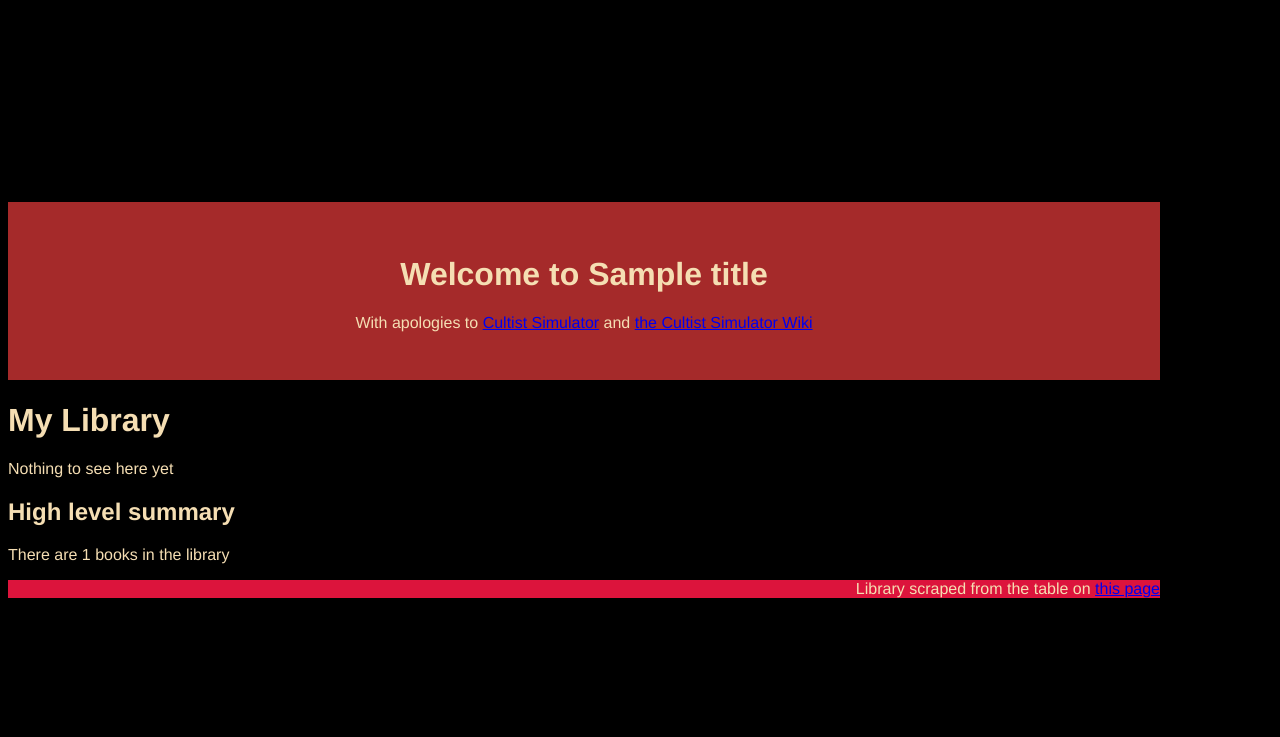
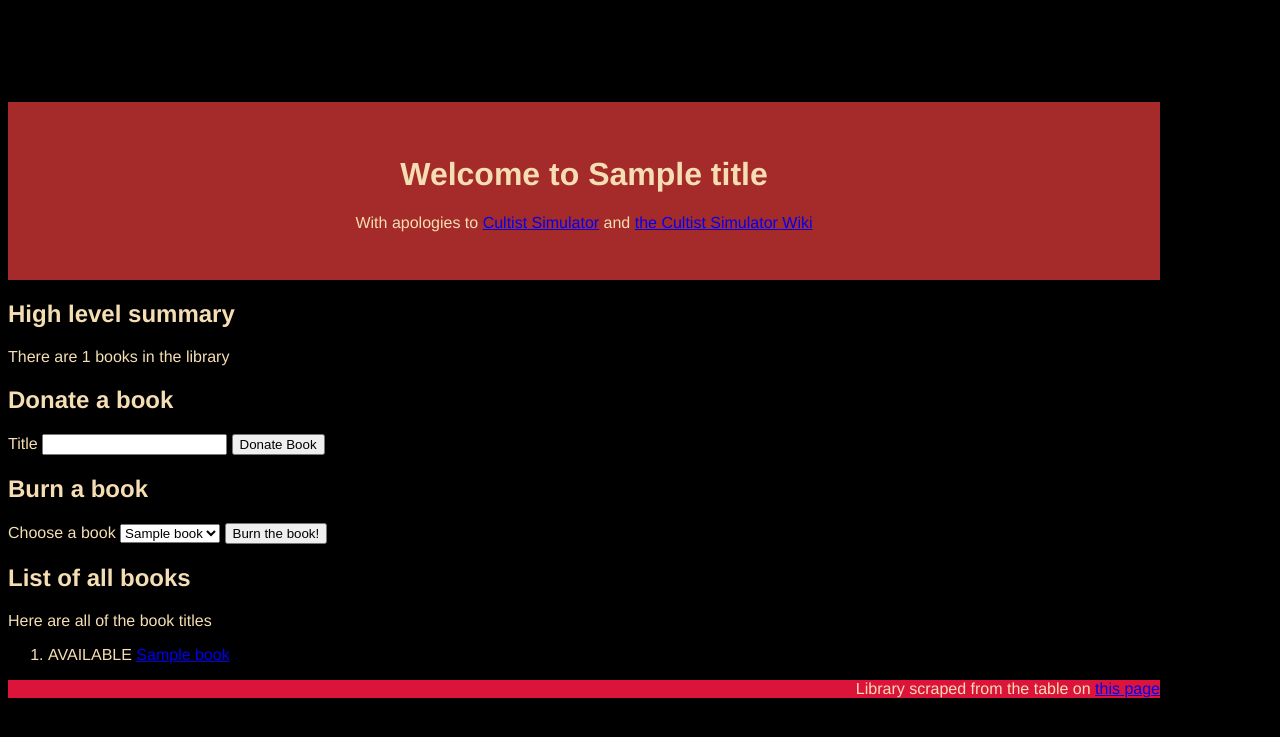
Before and after one commit to JonMinton/e63_hw, a Flask app: template wk_03/weekend_hw/app/templates/index.html in a window 1280 px wide. Shown: the top 737 px of the page. Run offline with Flask 2, Linux system fonts and the light colour scheme; the template is opened without the code that fills it: most values are stand-ins (such as "Sample title", 1, 10 or a date in 2020); parts of the project's set-up code (start-up, migrations or seed data) failed here and were passed over.

Commit message:
get into a delete mess

```diff
--- a/wk_03/weekend_hw/app/templates/base.html
+++ b/wk_03/weekend_hw/app/templates/base.html
@@ -4,13 +4,6 @@
       <link rel="stylesheet" href="{{ url_for('static', filename='main.css') }}">
     </head>
     <body>
-        <header>
-            <h1>Welcome to {{title}}</h1>
-            <p>With apologies to <a href = "https://weatherfactory.biz/cultist-simulator/">Cultist Simulator</a> and <a href="https://cultistsimulator.fandom.com/wiki/Cultist_Simulator_Wiki">the Cultist Simulator Wiki</a> </p>
-        </header>
         {% block content %}{% endblock %}
-        <footer>
-            Library scraped from the table on <a href="https://cultistsimulator.fandom.com/wiki/List_of_books">this page</a>
-        </footer>
     </body>
 </html>
--- a/wk_03/weekend_hw/app/templates/index.html
+++ b/wk_03/weekend_hw/app/templates/index.html
@@ -1,7 +1,49 @@
 {% extends 'base.html' %}
 {% block  content %}
-    <h1>My Library</h1>
-        <p>Nothing to see here yet</p>
-    <h2>High level summary</h2>
-        <p>There are {{ books.__len__() }} books in the library</p>
+    <header>
+        <h1>Welcome to {{title}}</h1>
+        <p>With apologies to <a href = "https://weatherfactory.biz/cultist-simulator/">Cultist Simulator</a> and <a href="https://cultistsimulator.fandom.com/wiki/Cultist_Simulator_Wiki">the Cultist Simulator Wiki</a> </p>
+    </header>
+    <main>
+        <h2>High level summary</h2>
+            <p>There are {{ books.__len__() }} books in the library</p>
+        <h2>Donate a book</h2>
+            <form action="/books" method="post">
+                <label for="title">Title</label>
+                <input type="text" name="title" id="title">
+
+                <input type="submit" value="Donate Book">
+            </form>
+        <h2>Burn a book</h2>
+            <form action="/books" method="DELETE">
+                <label for="book_name">Choose a book</label>
+
+                <select name="book_name" id="book_name">
+                    {% for book in books %}
+                        <option value='{{ book.title }}'>{{ book.title }} </option>
+                    {% endfor %}
+                </select>
+
+                <input type = "submit" value="Burn the book!">
+            </form>
+        <h2>List of all books</h2>
+            <p>Here are all of the book titles</p>
+            <ol>
+                {% for book in books %}
+                    <li>
+                        {% if book.checked_out %}
+                          NOT AVAILABLE
+                        {% else %}
+                          AVAILABLE
+                        {% endif %}
+                        <a href='books/{{ books.index(book) }}'> {{book.title }}</a>
+                    </li>
+                {% endfor %}
+            </ol>
+    </main>
+
+    <footer>
+        Library scraped from the table on <a href="https://cultistsimulator.fandom.com/wiki/List_of_books">this page</a>
+    </footer>
+
 {% endblock  %}
--- /dev/null
+++ b/wk_03/weekend_hw/app/templates/specific_book.html
@@ -0,0 +1,4 @@
+{% extends 'base.html' %}
+{% block  content %}
+    <h1>{{ this_book.title }}</h1>
+{% endblock  %}
```
Also changed, not shown: wk_03/weekend_hw/app/controllers/controller.py (+24 -5 lines).
